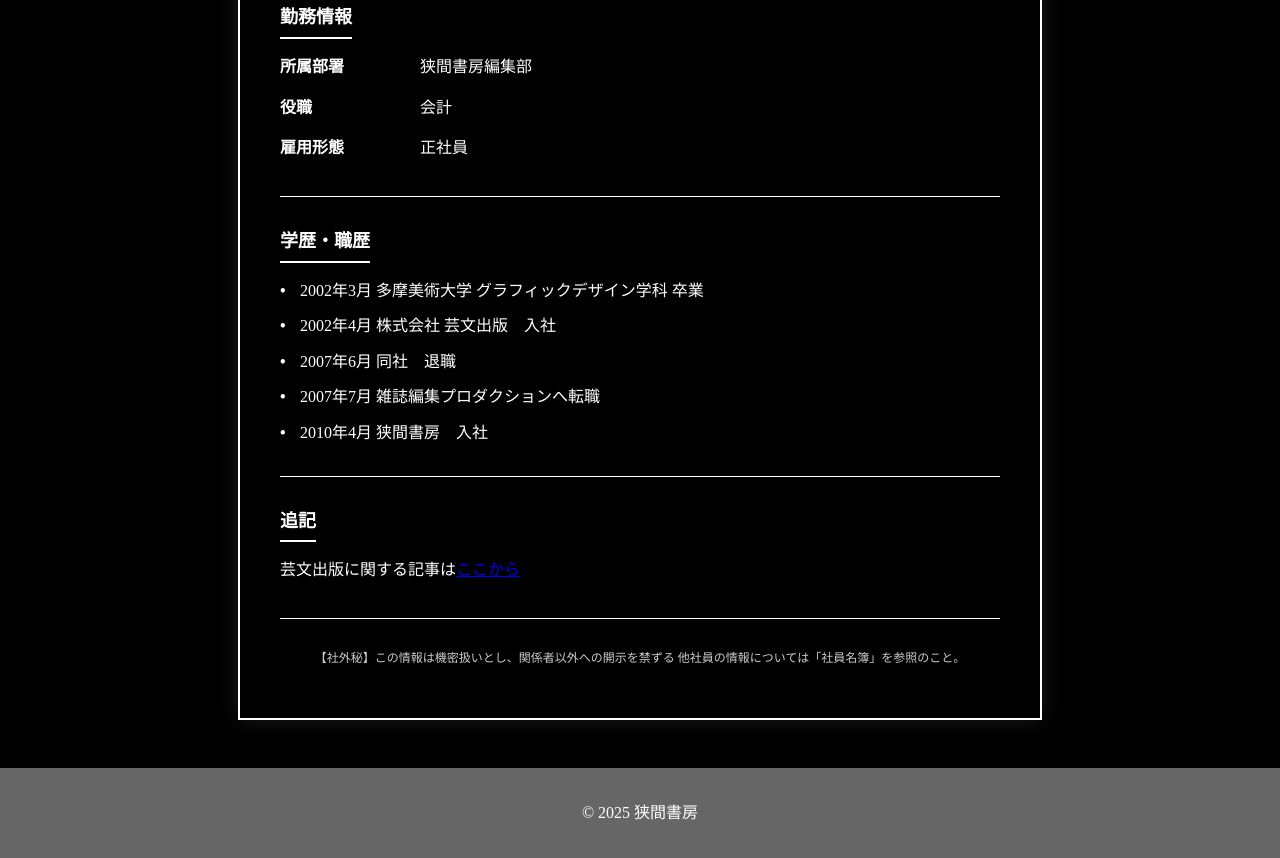
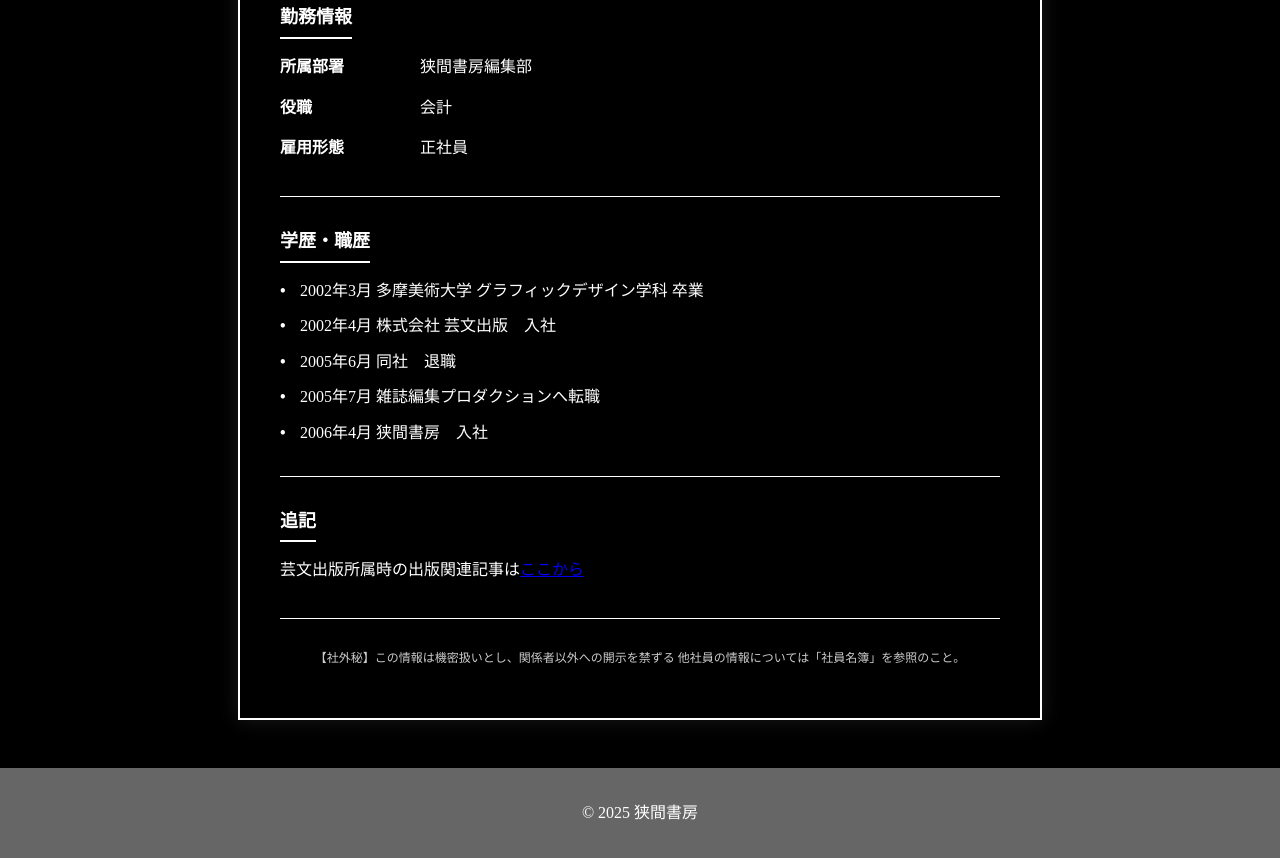
Before and after one commit to hazamashobo/toba, a plain HTML site: page index.html in a window 1280 px wide. Shown: the part 809-1667 px from the top of the page. Drawn offline with Linux system fonts and the light colour scheme.

Commit message:
Update career history and related text in index.html

```diff
--- a/index.html
+++ b/index.html
@@ -335,14 +335,14 @@
                 <div class="section-title">学歴・職歴</div>
                 <div class="career-item">2002年3月 多摩美術大学 グラフィックデザイン学科 卒業</div>
                 <div class="career-item">2002年4月 株式会社 芸文出版　入社</div>
-                <div class="career-item">2007年6月 同社　退職</div>
-                <div class="career-item">2007年7月 雑誌編集プロダクションへ転職</div>
-                <div class="career-item">2010年4月 狭間書房　入社</div>
+                <div class="career-item">2005年6月 同社　退職</div>
+                <div class="career-item">2005年7月 雑誌編集プロダクションへ転職</div>
+                <div class="career-item">2006年4月 狭間書房　入社</div>
             </div>
              <div class="section">
                 <div class="section-title">追記</div>
                 <div class="field-group">
-                    <div class="field-value">芸文出版に関する記事は<a href="gazou/kiji.png">ここから</a></div>
+                    <div class="field-value">芸文出版所属時の出版関連記事は<a href="gazou/kiji.png">ここから</a></div>
                 </div>
             </div>
             <div class="reference-note">
```
